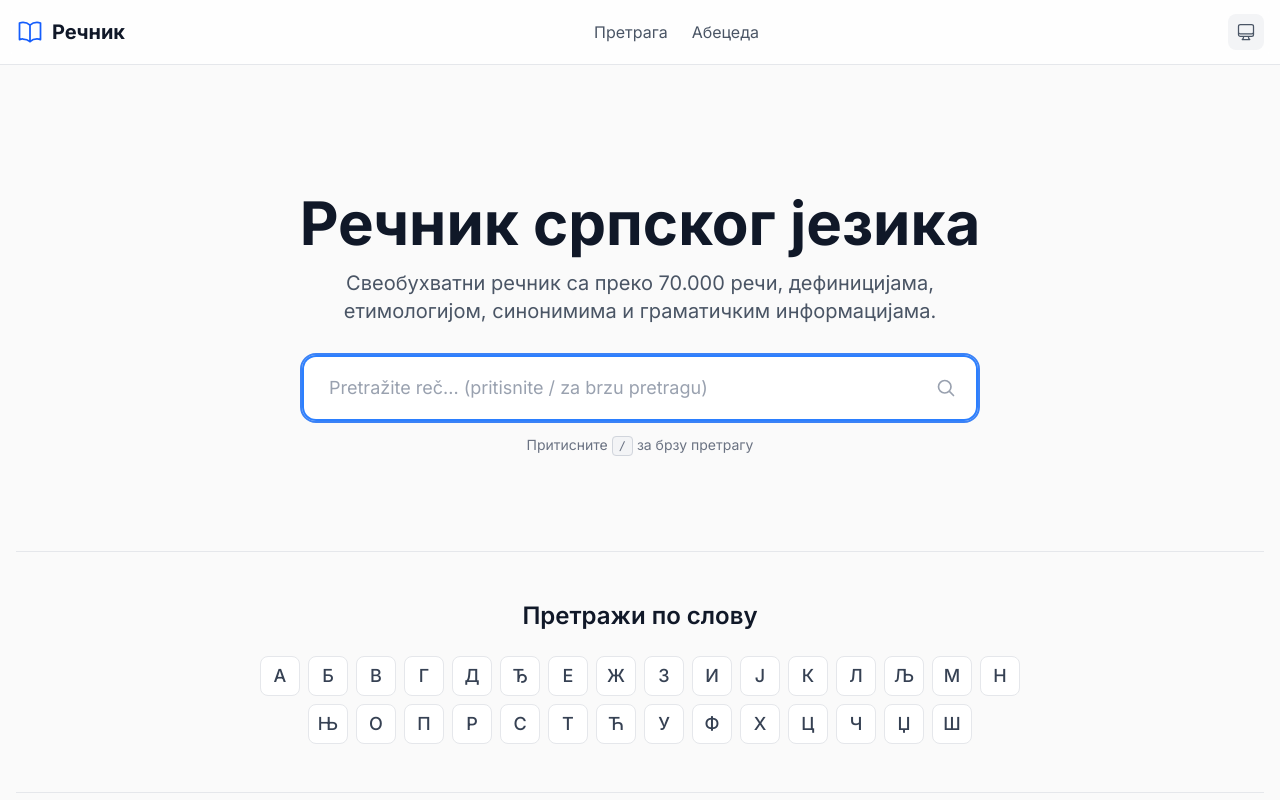
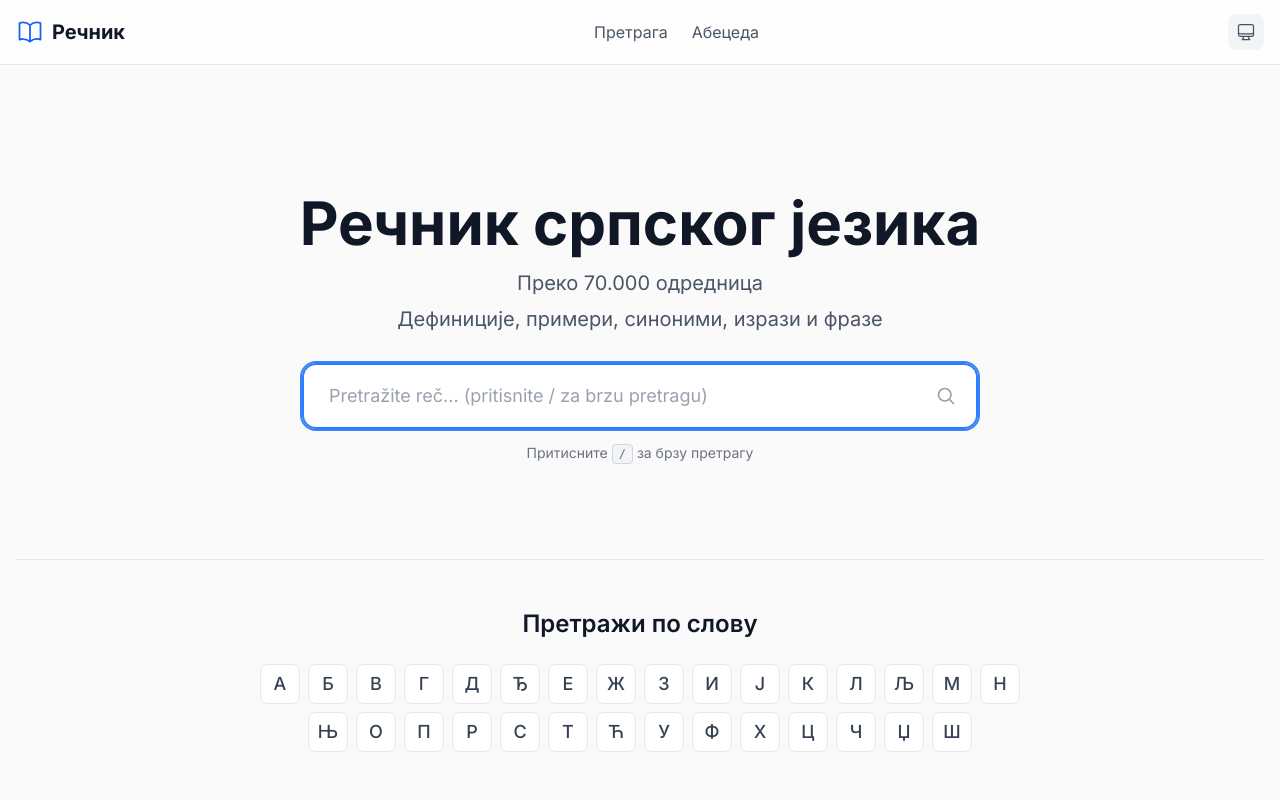
Before and after one commit to dra8an/Recnik, a Next.js app: page / in a window 1280 px wide. Shown: the top 800 px of the page. Built offline with nearby package versions, Linux system fonts and the light colour scheme.

Commit message:
Minor text updates

```diff
--- a/src/app/page.tsx
+++ b/src/app/page.tsx
@@ -15,9 +15,11 @@
         <h1 className="text-4xl md:text-5xl lg:text-6xl font-bold text-gray-900 dark:text-gray-100 mb-4">
           Речник српског језика
         </h1>
+        <p className="text-lg md:text-xl text-gray-600 dark:text-gray-400 mb-2 max-w-2xl mx-auto">
+          Преко 70.000 одредница
+        </p>
         <p className="text-lg md:text-xl text-gray-600 dark:text-gray-400 mb-8 max-w-2xl mx-auto">
-          Свеобухватни речник са преко 70.000 речи, дефиницијама,
-          етимологијом, синонимима и граматичким информацијама.
+          Дефиниције, примери, синоними, изрази и фразе
         </p>
 
         <div className="max-w-2xl mx-auto">
```
